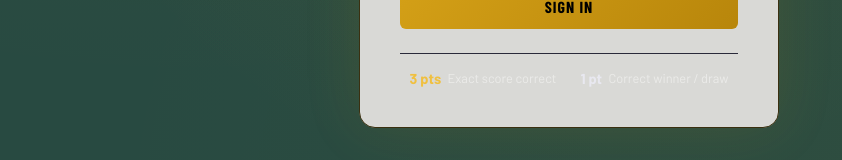
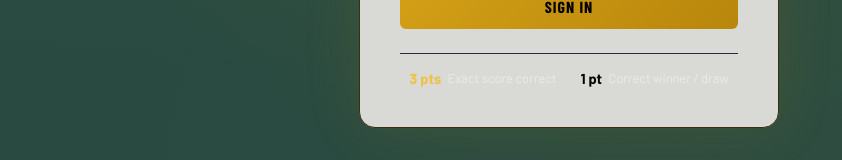
Before and after one commit to mikkelsc/hocworldcup2026, a React (Vite) app in the folder worldcup2026-tips/worldcup2026/: page / in a window 1280 px wide. Shown: the part 585-745 px from the top of the page, without its empty margins (71-913 px from the left). Built offline with nearby package versions, Linux system fonts and the light colour scheme; no server answers.

Commit message:
Update index.css

```diff
--- a/worldcup2026-tips/worldcup2026/src/index.css
+++ b/worldcup2026-tips/worldcup2026/src/index.css
@@ -10,7 +10,7 @@
   --bg-nav: #284A41;
   --border: #2a2a3a;
   --border-gold: #3a3010;
-  --text: #e8e8f0;
+  --text: #060606;
   --text-muted: #EBEBE9;
   --text-dim: #4a4a6a;
   --green: #2ecc71;
```
